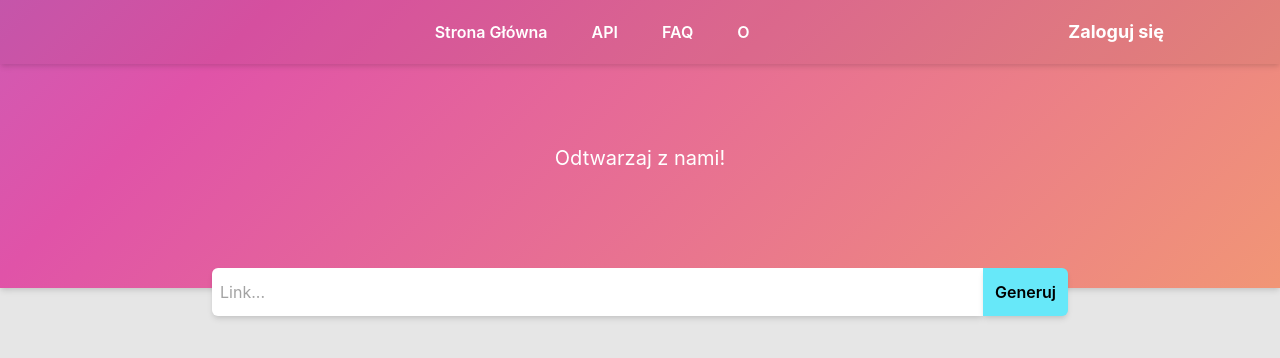
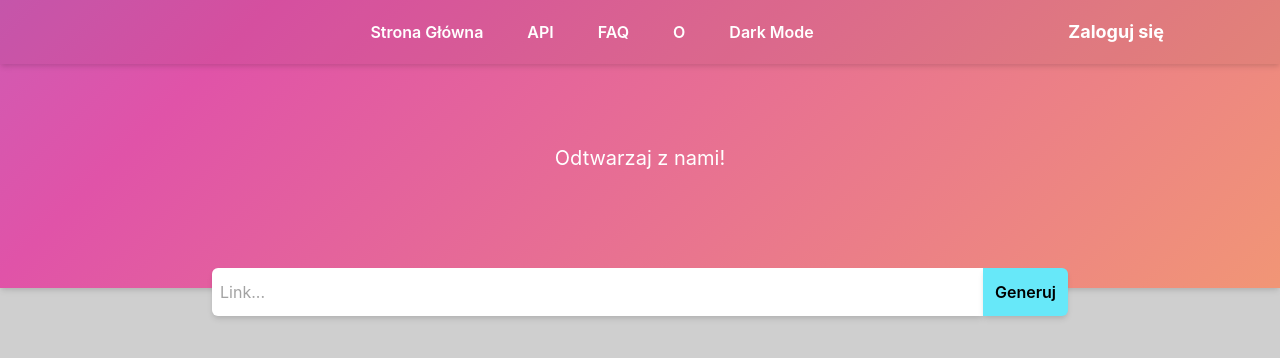
Before and after one commit to PaganMuffin/laid-frontend, a React (Create React App) app: page / in a window 1280 px wide. Shown: the top 358 px of the page. Built offline with nearby package versions, Linux system fonts and the light colour scheme.

Commit message:
dark mode

```diff
--- a/src/App.js
+++ b/src/App.js
@@ -1,4 +1,4 @@
-import { useEffect } from "react";
+import { useEffect, useState } from "react";
 import { Route, Switch, useLocation } from "react-router-dom";
 import NavBar from "./component/NavBar";
 import Home from "./pages/Home";
@@ -6,26 +6,32 @@ const title = process.env.REACT_APP_TITLE
 
 
 const App = (props) => {
+
+    const [isDark, setIsDark] = useState(false)
+
     let location = useLocation()
-    let eff =
     useEffect(() => {
-        //document.documentElement.classList.add('dark')
         document.body.classList.add('bg-bg_dark')
-        document.body.classList.add('bg-opacity-10')
+        document.body.classList.add('dark:bg-opacity-90')
+        document.body.classList.add('bg-opacity-20')
     },[])
 
+
     return (
-        <div className="dark:bg-bg_dark text-white w-full min-h-screen">
+        <div >
             <div style={{
                 background:'linear-gradient(-45deg, #FAB85C, #E053A8, #6E87F5, #59DE90, #FFF266)',
                 backgroundSize: '500% 500%',
                 animation: 'gradient 10s ease-in-out infinite',
                 position:'absolute',
-                zIndex: '-1'
+                zIndex: '-1',
+                //filter: 'invert(70%)'
+                filter: isDark ? 'invert(70%)' : 'invert(0%)'
             }}
                 className="w-full h-72 shadow-md "
             />
-            <NavBar title={title}/>
+            <div className=" text-white w-full min-h-screen">
+                <NavBar title={title} onMode={setIsDark} />
                 <div className="flex justify-center items-center m-auto max-w-6xl">
                     <Switch>
                         <Route path="/">
@@ -34,6 +40,8 @@ const App = (props) => {
                     </Switch>
                 </div>
             </div>
+
+        </div>
     );
 }
 
--- a/src/component/CreateLink.js
+++ b/src/component/CreateLink.js
@@ -80,7 +80,7 @@ const CreateLink = ({location}) => {
               className="fixed inset-0 z-10 overflow-y-auto"
               onClose={closeModal}
             >
-                <Dialog.Overlay className="fixed inset-0 bg-black opacity-30" />
+                <Dialog.Overlay className="fixed inset-0 bg-black opacity-40" />
                 <div className="min-h-screen px-4 text-center">
                     <Transition.Child
                         as={Fragment}
@@ -111,19 +111,20 @@ const CreateLink = ({location}) => {
                         leaveFrom="opacity-100 scale-100"
                         leaveTo="opacity-0 scale-95"
                     >
-                    <div className="inline-block w-full max-w-md p-6 my-8 overflow-hidden text-left align-middle transition-all transform bg-white shadow-xl rounded-2xl">
+                        <div className="inline-block w-full max-w-md  my-8 overflow-hidden text-left align-middle transition-all transform bg-bg_dark shadow-xl rounded-2xl">
+                            <div className="bg-white dark:bg-opacity-20 p-4">
                                 <Dialog.Title
                                     as="h3"
-                            className="text-lg font-medium leading-6 text-gray-900"
+                                    className="text-lg font-medium leading-6 text-gray-900 dark:text-white"
                                 >
                                     Kod do umieszczenia na stronie
                                 </Dialog.Title>
-                        <div className="mt-2 bg-black bg-opacity-10 p-2 rounded-2xl h-36">
+                                <div className="mt-2 bg-black bg-opacity-10 dark:bg-white dark:bg-opacity-70 p-2 rounded-2xl h-36">
                                     <textarea
                                         ref={iframe_to_copy}
                                         value={iframe_text}
                                         onClick={select_iframe}
-                                className="bg-transparent w-full h-full outline-none resize-none "
+                                        className="bg-transparent w-full h-full outline-none resize-none  "
                                         id="iframe_textarea"
                                         autoComplete="off"
                                         autoCapitalize="none"
@@ -150,6 +151,8 @@ const CreateLink = ({location}) => {
                                     </button>
                                 </div>
                             </div>
+
+                        </div>
                     </Transition.Child>
                 </div>
             </Dialog>
@@ -160,7 +163,7 @@ const CreateLink = ({location}) => {
     const Show_data = ({info}) => {
         const id = link.match(/https?:\/\/(?:(?:www\.)?cda\.pl\/video|ebd\.cda\.pl\/[0-9]+x[0-9]+)\/(?<id>[0-9a-z]+)/)[1]
         return (
-            <div className="flex md:flex-row flex-col justify-center items-center space-y-5 md:space-y-0">
+            <div className=" flex md:flex-row flex-col justify-center items-center space-y-5 md:space-y-0">
                 {viewPlayer ?
                     <div className=" w-full">
                         <iframe
@@ -195,7 +198,7 @@ const CreateLink = ({location}) => {
                     </div>
 
                 }
-                <div className="md:w-full  flex justify-center items-center flex-col-reverse">
+                <div className=" md:w-full  flex justify-center items-center flex-col-reverse">
                     <div className="flex md:flex-row flex-col md:space-x-2 w-80">
                         <a
                             href={`${process.env.REACT_APP_API_URL}/player/${cdaId}`}
@@ -232,13 +235,16 @@ const CreateLink = ({location}) => {
     return (
         <div className="w-full px-5 text-black max-w-4xl flex flex-col space-y-7 items-center" >
 
-            <div className="flex flex-col w-full justify-center md:flex-row md:w-full ">
+            <div className="flex flex-col w-full justify-center md:w-full ">
                 <p className={`${isCorrect ? 'hidden' : null}`}>Błędny adres</p>
-                <input onChange={(e) => setLink(e.target.value)} value={link} className={`shadow-md outline-none md:w-full h-12 px-2 md:rounded-l-md md:rounded-r-none rounded-t-md`} placeholder="Link..."/>
-                <button onClick={gen_url} className="transition duration-500 ease-in-out shadow-md h-12 px-3 py-2 font-semibold bg-cyan-300 hover:bg-cyan-400 md:rounded-r-md md:rounded-l-none rounded-b-md">Generuj</button>
+                <div className="flex md:flex-row w-full flex-col">
+                    <input onChange={(e) => setLink(e.target.value)} value={link} className="dark:bg-white dark:bg-opacity-10 dark:text-white shadow-md outline-none w-full h-12 px-2 md:rounded-l-md md:rounded-r-none rounded-t-md" placeholder="Link..."/>
+
+                    <button onClick={gen_url} className="transition duration-500 ease-in-out shadow-md h-12 px-3 py-2 font-semibold  bg-cyan-300 hover:bg-cyan-400 md:rounded-r-md md:rounded-l-none rounded-b-md dark:bg-cyan-600 dark:hover:bg-cyan-700 dark:text-white">Generuj</button>
+                </div>
             </div>
             {info ?
-                <div className="flex w-full  px-2 py-2 rounded-md flex-col bg-white space-y-2 shadow-lg">
+                <div className="dark:bg-white dark:bg-opacity-10 dark:text-white flex w-full  px-2 py-2 rounded-md flex-col bg-white space-y-2 shadow-lg">
                     {info['code'] !== 200 ? <p>{info_codes[info['code']]}</p> : <Show_data info={info['data']}/>}
                 </div>
             : null}
--- a/src/component/NavBar.js
+++ b/src/component/NavBar.js
@@ -1,23 +1,35 @@
+import { useState } from "react"
 
-const Menu = ({title}) => {
+const Menu = ({title, onMode}) => {
+
+    const [isDark, setIsDark] = useState(false)
+
+    const change_mode = () => {
+        isDark ? document.documentElement.classList.remove('dark') : document.documentElement.classList.add('dark')
+        isDark ? setIsDark(false) :setIsDark(true)
+        isDark ? onMode(false) :onMode(true)
+    }
+
     return (
         <div className="space-x-5 hidden md:block">
             <button className="font-semibold hover:bg-black hover:bg-opacity-10 px-3 py-2 rounded-lg">Strona Główna</button>
             <button className="font-semibold hover:bg-black hover:bg-opacity-10 px-3 py-2 rounded-lg">API</button>
             <button className="font-semibold hover:bg-black hover:bg-opacity-10 px-3 py-2 rounded-lg">FAQ</button>
             <button className="font-semibold hover:bg-black hover:bg-opacity-10 px-3 py-2 rounded-lg">O {title}</button>
+            <button onClick={change_mode} className="font-semibold hover:bg-black hover:bg-opacity-10 px-3 py-2 rounded-lg">Dark Mode</button>
+
         </div>
     )
 }
 
 
-const NavBar = ({title, username, avatar_url}) => {
+const NavBar = ({title, onMode}) => {
     return (
         <nav className="h-16 flex justify-center w-full shadow-md bg-black bg-opacity-5 ">
             <div className="flex items-center justify-between w-full max-w-6xl px-10 ">
                 <div className="w-full flex items-center justify-between">
                     <p className="text-xl font-bold px-3 py-2">{title}</p>
-                    <Menu title={title}></Menu>
+                    <Menu title={title} onMode={onMode}></Menu>
                     <button className="text-lg font-bold hover:bg-black hover:bg-opacity-10 px-3 py-2 rounded-lg">Zaloguj się</button>
                 </div>
             </div>
--- a/tailwind.config.js
+++ b/tailwind.config.js
@@ -44,6 +44,9 @@ module.exports = {
       },
       backgroundOpacity: {
           '8':'0.08'
+      },
+      invert: {
+          70: '.70'
       }
     },
   },
```
Lines whose indentation alone changed are shown as unchanged.
